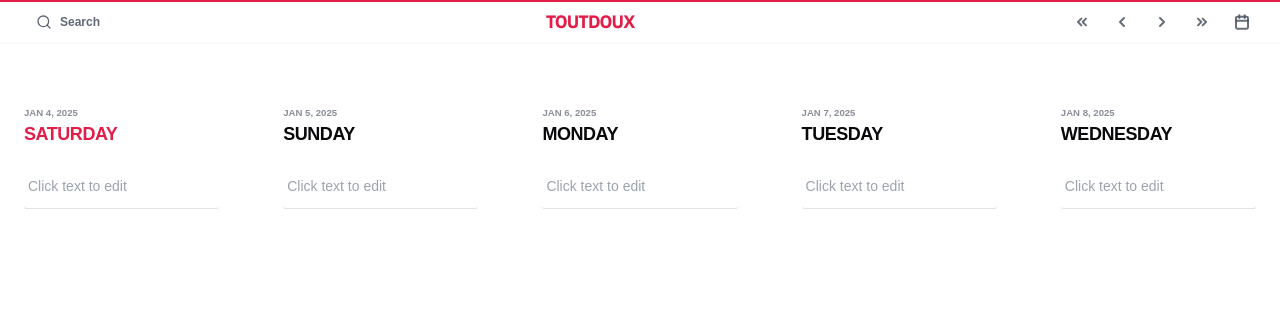
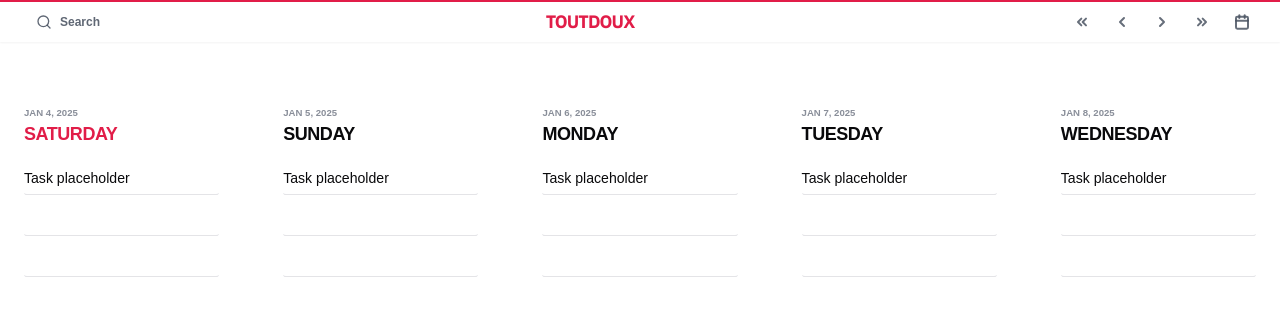
Before and after one commit to jgengo/tout_doux, a Next.js app: page /home in a window 1280 px wide. Shown: the top 316 px of the page. Built offline with nearby package versions, Linux system fonts and the light colour scheme.

Commit message:
feat: adding a task placeholder with checkbox, need to migrate to shadcn checkbox

```diff
--- a/src/components/calendar-view.js
+++ b/src/components/calendar-view.js
@@ -94,11 +94,25 @@ export const CalendarView = ({ startDate }) => {
               >
                 {day.dayName}
               </div>
-              <div className="mt-4 space-y-2">
-                <div className="rounded-md border-b py-2">
+              <div className="mt-4 space-y-1">
+                <div className="group relative rounded-md border-b py-1">
+                  <input
+                    type="checkbox"
+                    className="absolute -left-5 top-1/2 h-3.5 w-3.5 -translate-y-1/2 cursor-pointer opacity-0 transition-opacity group-hover:opacity-100"
+                    aria-label="Complete task"
+                  />
+                  <div className="text-[0.88rem]">Task placeholder</div>
+                </div>
+                <div className="rounded-md border-b py-1">
                   <input
                     type="text"
-                    placeholder="Click text to edit"
+                    className="w-full bg-transparent p-1 text-sm focus:outline-none"
+                    aria-label={`Add todo for ${day.dayName}`}
+                  />
+                </div>
+                <div className="rounded-md border-b py-1">
+                  <input
+                    type="text"
                     className="w-full bg-transparent p-1 text-sm focus:outline-none"
                     aria-label={`Add todo for ${day.dayName}`}
                   />
```
